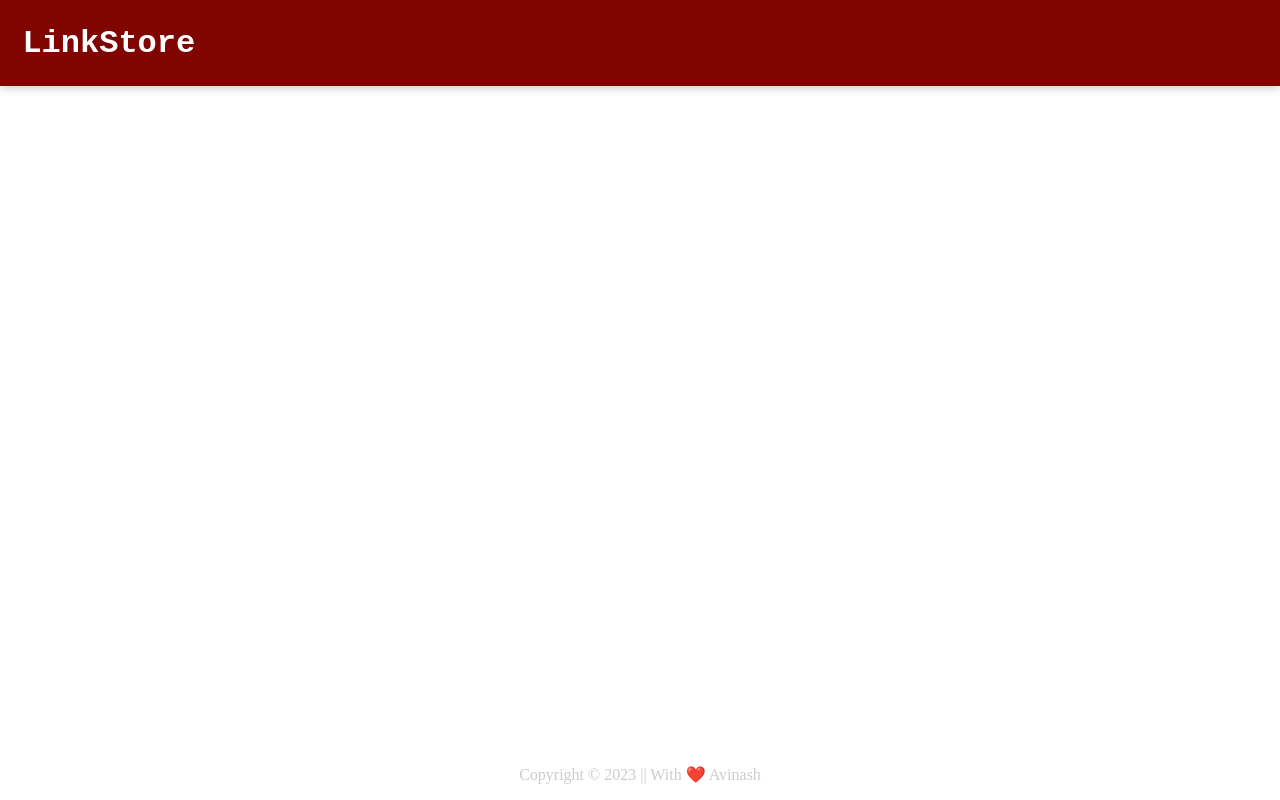
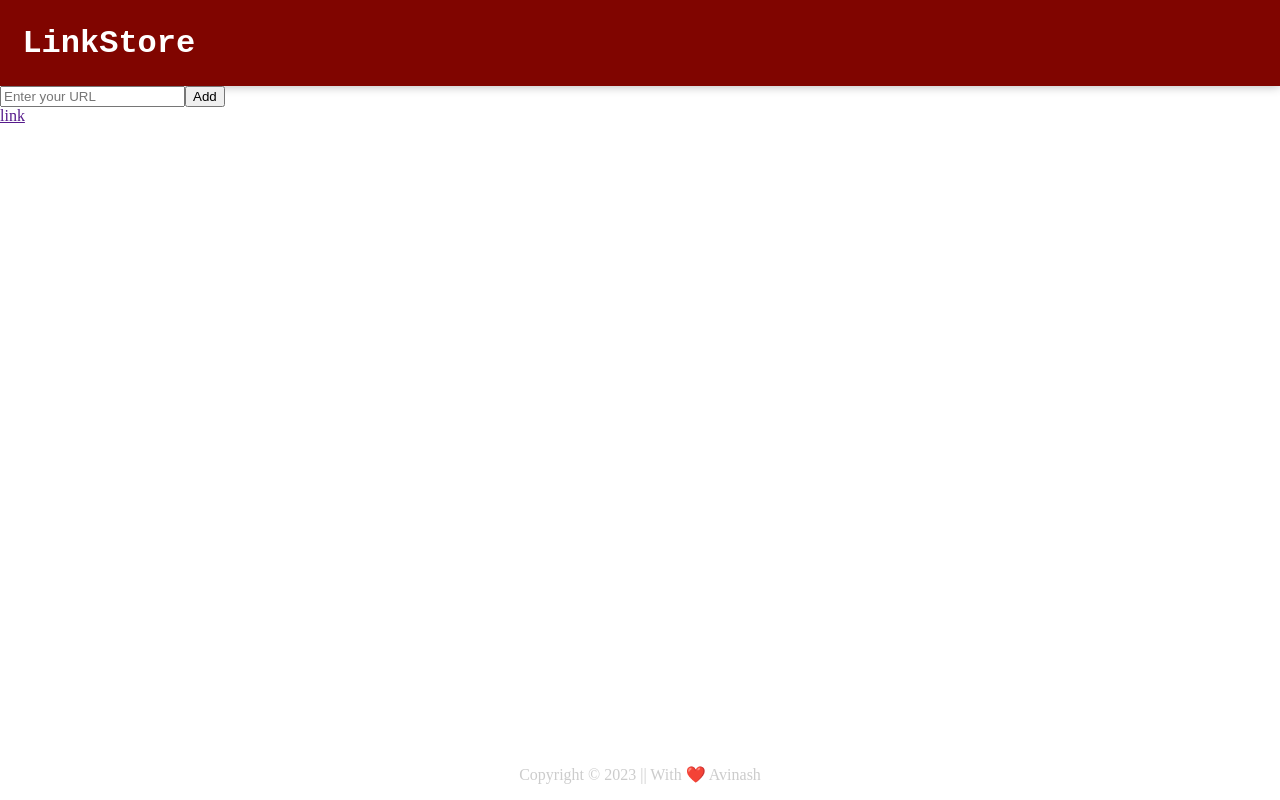
Before and after one commit to Aviwani1234/linkstore, a React (Create React App) app: page / in a window 1280 px wide. Built offline with nearby package versions, Linux system fonts and the light colour scheme.

Commit message:
linkstore03 -- implemented input area

```diff
--- a/src/components/App.jsx
+++ b/src/components/App.jsx
@@ -1,11 +1,12 @@
-import Main from "./Main";
 import Header from "./Header";
 import Footer from "./Footer";
+import Input from "./Input";
 
 function App() {
   return (
     <div className="App">
       <Header />
+      <Input />
       <Footer />
     </div>
   );
--- /dev/null
+++ b/src/components/Input.jsx
@@ -0,0 +1,42 @@
+import React, { useState } from "react";
+
+function Input() {
+  const [url, setUrl] = useState("");
+  var [link, setLink] = useState("");
+
+  function changeURL(event) {
+    setUrl(event.target.value);
+  }
+
+  function handleSubmit(event) {
+    setLink(url);
+    event.preventDefault();
+  }
+
+  return (
+    <div>
+      <form onSubmit={handleSubmit}>
+        <input
+          placeholder="Enter your URL"
+          type="url"
+          onChange={changeURL}
+          value={url}
+        />
+        <button type="submit">Add</button>
+      </form>
+      <a href={link}>link</a>
+    </div>
+  );
+}
+
+export default Input;
+
+// 1. display link after submit --- done
+// 2. convert it into <a></a> tag --- done
+//       2.a onsubmit add link
+//       2.b give one more fild to add name of link
+//       2.c add style
+// 3. make array of anchor tag
+// 4. display array of anchor tag
+//       4.a add style
+// 5. host on vercel/netlify
--- a/src/components/Main.jsx
+++ /dev/null
@@ -1,23 +0,0 @@
-import React, { useState } from "react";
-
-function Main() {
-
-    const [url, setUrl] = useState("");
-
-    const updateURL = (e) =>{
-        setUrl(e.target.value)
-    }
-
-  return (
-    <div>
-    <form>
-      <input type="url" placeholder="Enter your link(URL)" value={url} onChange={updateURL} />
-      <button onClick={updateURL} type="submit">Add</button>
-    </form>
-
-    <h1>{url}</h1>
-    </div>
-  );
-}
-
-export default Main;
```
